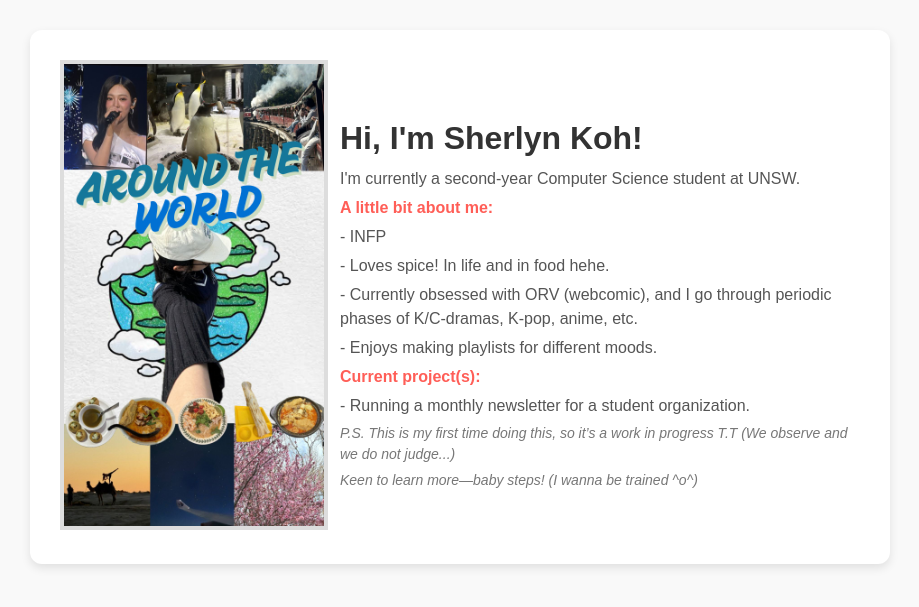
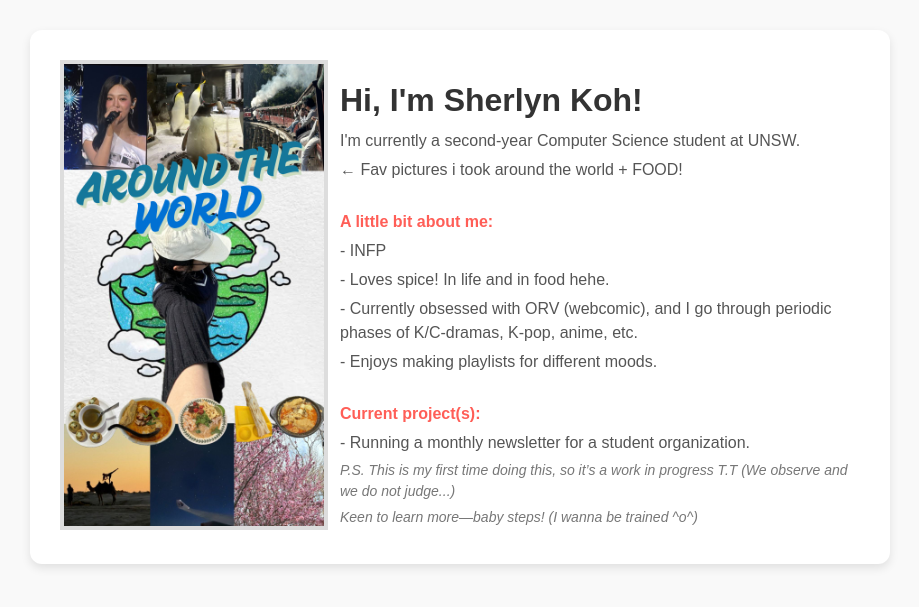
Before and after one commit to andre-tty/andre-tty.github.io, a plain HTML site: page index.html in a window 1280 px wide. Shown: the part 103-710 px from the top of the page, without its empty margins (180-1099 px from the left). Drawn offline with Linux system fonts and the light colour scheme.

Commit message:
Added arrow + fomatting

```diff
--- a/index.html
+++ b/index.html
@@ -65,12 +65,16 @@
         <div class="text-container">
             <h1>Hi, I'm Sherlyn Koh!</h1>
             <p>I'm currently a second-year Computer Science student at UNSW.</p>
+            <p>← Fav pictures i took around the world + FOOD!</p>
+
+            <br>
             <p><strong><span class="highlight">A little bit about me:</span></strong></p>
             <p>- INFP</p>
             <p>- Loves spice! In life and in food hehe.</p>
             <p>- Currently obsessed with ORV (webcomic), and I go through periodic phases of K/C-dramas, K-pop, anime, etc.</p>
             <p>- Enjoys making playlists for different moods.</p>
 
+            <br>
             <p><strong><span class="highlight">Current project(s):</span></strong></p>
             <p>- Running a monthly newsletter for a student organization.</p>
 
```
